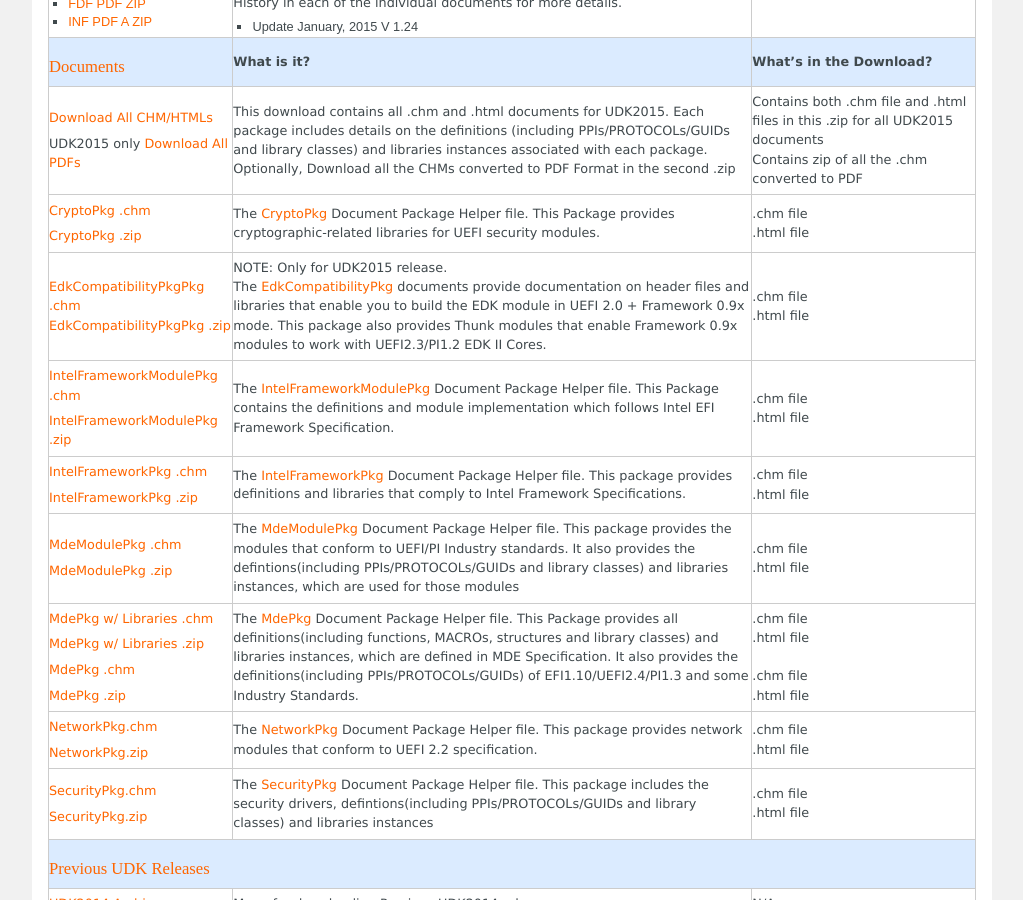
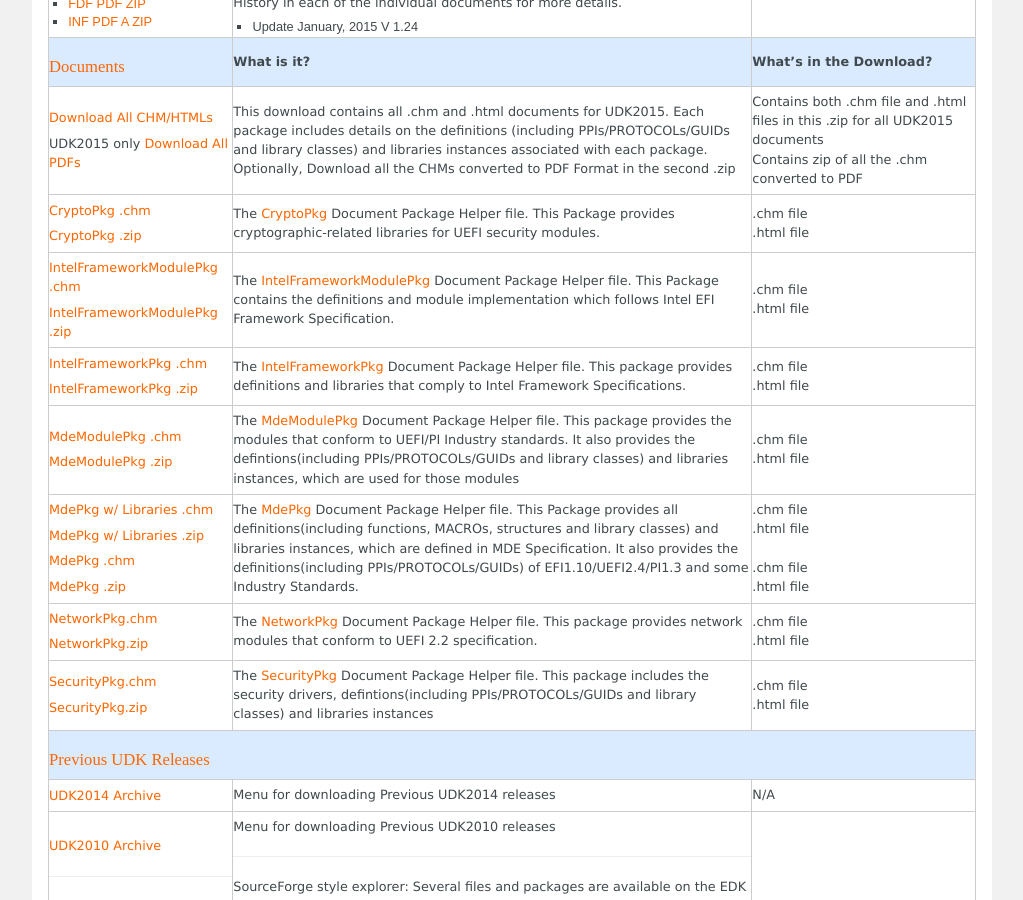
Before and after one commit to tianocore/tianocore.github.io, a Jekyll site: the page built from UDK/UDK2015/index.md, in a window 1280 px wide and 900 px high, scrolled down 1029 px. Shown: the whole window, without its empty margins (128-1151 px from the left). Built offline with Jekyll 4.4.1, drawn with Linux system fonts in a browser that asks for light colours; nearby versions of some CDN libraries.

Commit message:
Update index.md

```diff
--- a/UDK/UDK2015/index.md
+++ b/UDK/UDK2015/index.md
@@ -139,20 +139,6 @@ If you have questions please email the [edk2-devel] email list.
       .html file<br/>
       </p>
     </td>
-  </tr>
-
-  <tr>
-    <td>
-      <p><a class="externallink" href="{{edk2files}}/EDK_II_Libraries/UDK2015/EdkCompatibilityPkg%20Document.chm/download" rel="nofollow" title="{{edk2files}}/EDK_II_Libraries/UDK2015/EdkCompatibilityPkg%20Document.chm/download">EdkCompatibilityPkgPkg .chm </a><br/>
-      <a class="externallink" href="{{edk2files}}/EDK_II_Libraries/UDK2015/EdkCompatibilityPkg%20Document.zip/download" rel="nofollow" title="{{edk2files}}/EDK_II_Libraries/UDK2015/EdkCompatibilityPkg%20Document.zip/download">EdkCompatibilityPkgPkg .zip</a><br/>
-      </p>
-    </td>
-    <td>
-      <p>NOTE: Only for UDK2015 release. <br/>
-      The <a href="{{wiki}}/EdkCompatibilityPkg" title="EdkCompatibilityPkg">EdkCompatibilityPkg</a> documents provide documentation on header files and libraries that enable you to build the EDK module
-in UEFI 2.0 + Framework 0.9x mode. This package also provides Thunk modules that enable Framework 0.9x modules to work with UEFI2.3/PI1.2 EDK II Cores.</p>
-    </td>
-    <td> <p>.chm file<br/> .html file<br/> </p></td>
   </tr>
 
   <tr>
```
